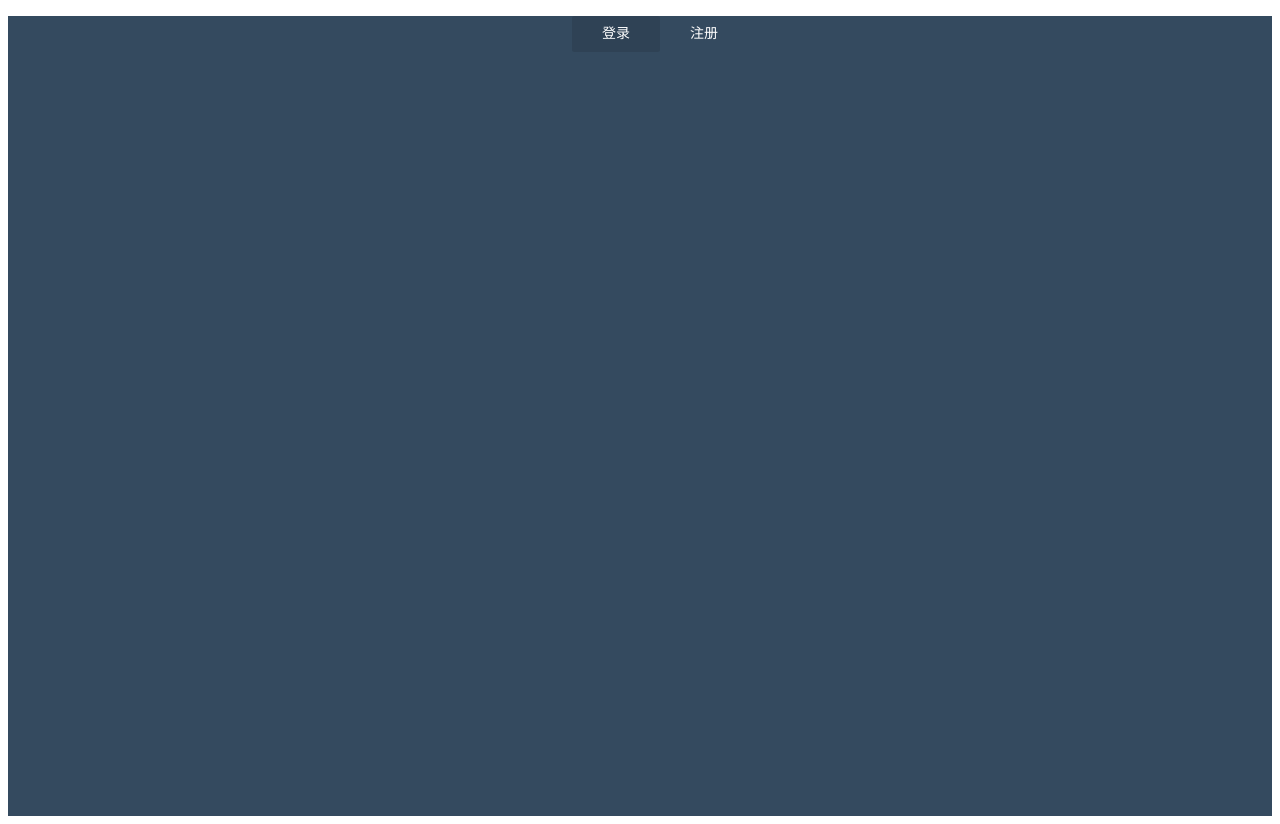
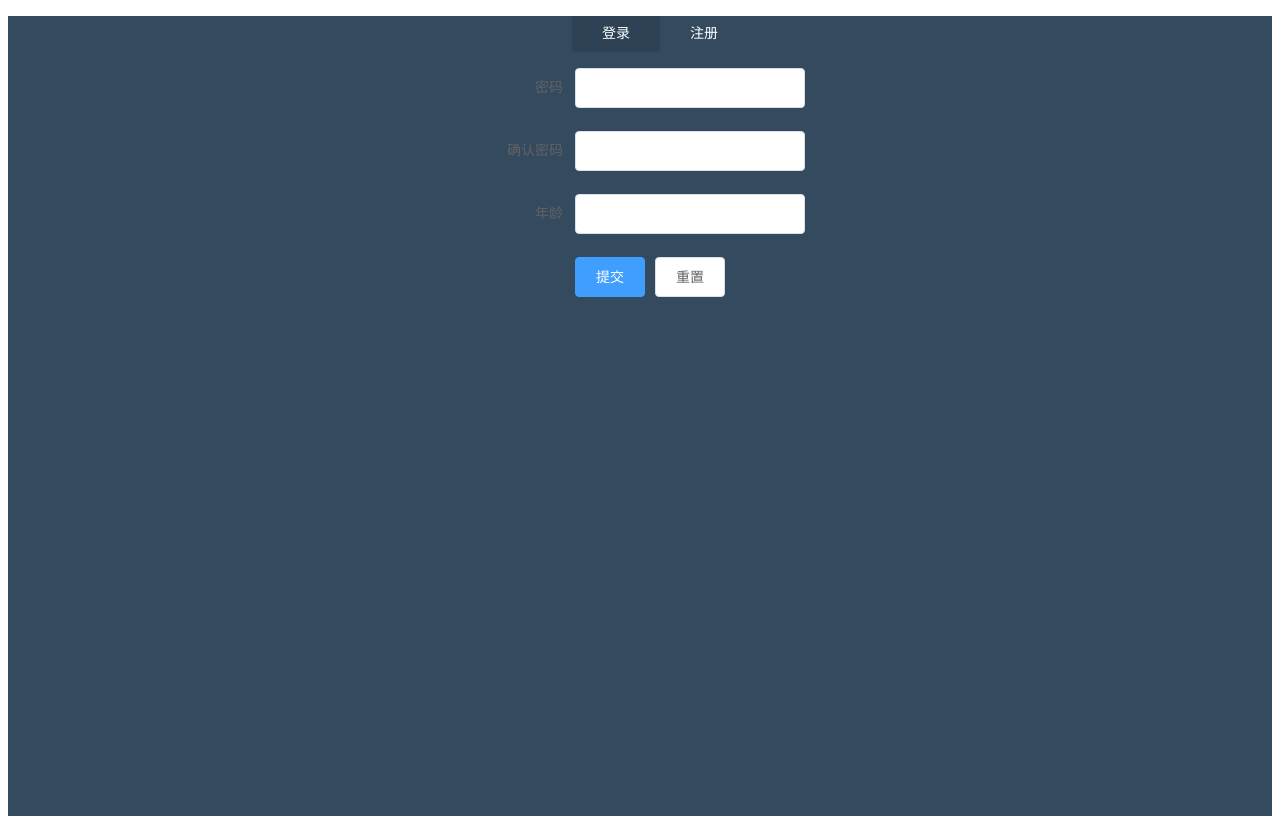
Before and after one commit to yyl7727/Galaxy-Vue, a Vue app: page /index in a window 1280 px wide. Built offline with nearby package versions, Linux system fonts and the light colour scheme.

Commit message:
登录表单

```diff
--- a/src/views/Index.vue
+++ b/src/views/Index.vue
@@ -4,6 +4,21 @@
       <ul class="menu-tab">
         <li v-for="menuTab in menuTabs" :key="menuTab.id" :class="{'current': menuTab.current}" @click="toggleMenu(menuTab)">{{menuTab.text}}</li>
       </ul>
+      <el-form :model="ruleForm" status-icon :rules="rules" ref="ruleForm" label-width="100px" class="demo-ruleForm">
+        <el-form-item label="密码" prop="pass">
+          <el-input type="password" v-model="ruleForm.pass" autocomplete="off"></el-input>
+        </el-form-item>
+        <el-form-item label="确认密码" prop="checkPass">
+          <el-input type="password" v-model="ruleForm.checkPass" autocomplete="off"></el-input>
+        </el-form-item>
+        <el-form-item label="年龄" prop="age">
+          <el-input v-model.number="ruleForm.age"></el-input>
+        </el-form-item>
+        <el-form-item>
+          <el-button type="primary" @click="submitForm('ruleForm')">提交</el-button>
+          <el-button @click="resetForm('ruleForm')">重置</el-button>
+        </el-form-item>
+      </el-form>
     </div>
   </div>
 </template>
@@ -12,12 +27,62 @@
 export default {
   name: "login",
   data() {
+    var checkAge = (rule, value, callback) => {
+        if (!value) {
+          return callback(new Error('年龄不能为空'));
+        }
+        setTimeout(() => {
+          if (!Number.isInteger(value)) {
+            callback(new Error('请输入数字值'));
+          } else {
+            if (value < 18) {
+              callback(new Error('必须年满18岁'));
+            } else {
+              callback();
+            }
+          }
+        }, 1000);
+      };
+      var validatePass = (rule, value, callback) => {
+        if (value === '') {
+          callback(new Error('请输入密码'));
+        } else {
+          if (this.ruleForm.checkPass !== '') {
+            this.$refs.ruleForm.validateField('checkPass');
+          }
+          callback();
+        }
+      };
+      var validatePass2 = (rule, value, callback) => {
+        if (value === '') {
+          callback(new Error('请再次输入密码'));
+        } else if (value !== this.ruleForm.pass) {
+          callback(new Error('两次输入密码不一致!'));
+        } else {
+          callback();
+        }
+      };
     return {
       menuTabs: [
         { text: '登录', current: true },
         { text: '注册', current: false }
       ],
-      isActive: true
+      ruleForm: {
+        pass: '',
+        checkPass: '',
+        age: ''
+      },
+      rules: {
+        pass: [
+          { validator: validatePass, trigger: 'blur' }
+        ],
+        checkPass: [
+          { validator: validatePass2, trigger: 'blur' }
+        ],
+        age: [
+          { validator: checkAge, trigger: 'blur' }
+        ]
+      }
     };
   },
   created() {},
```
